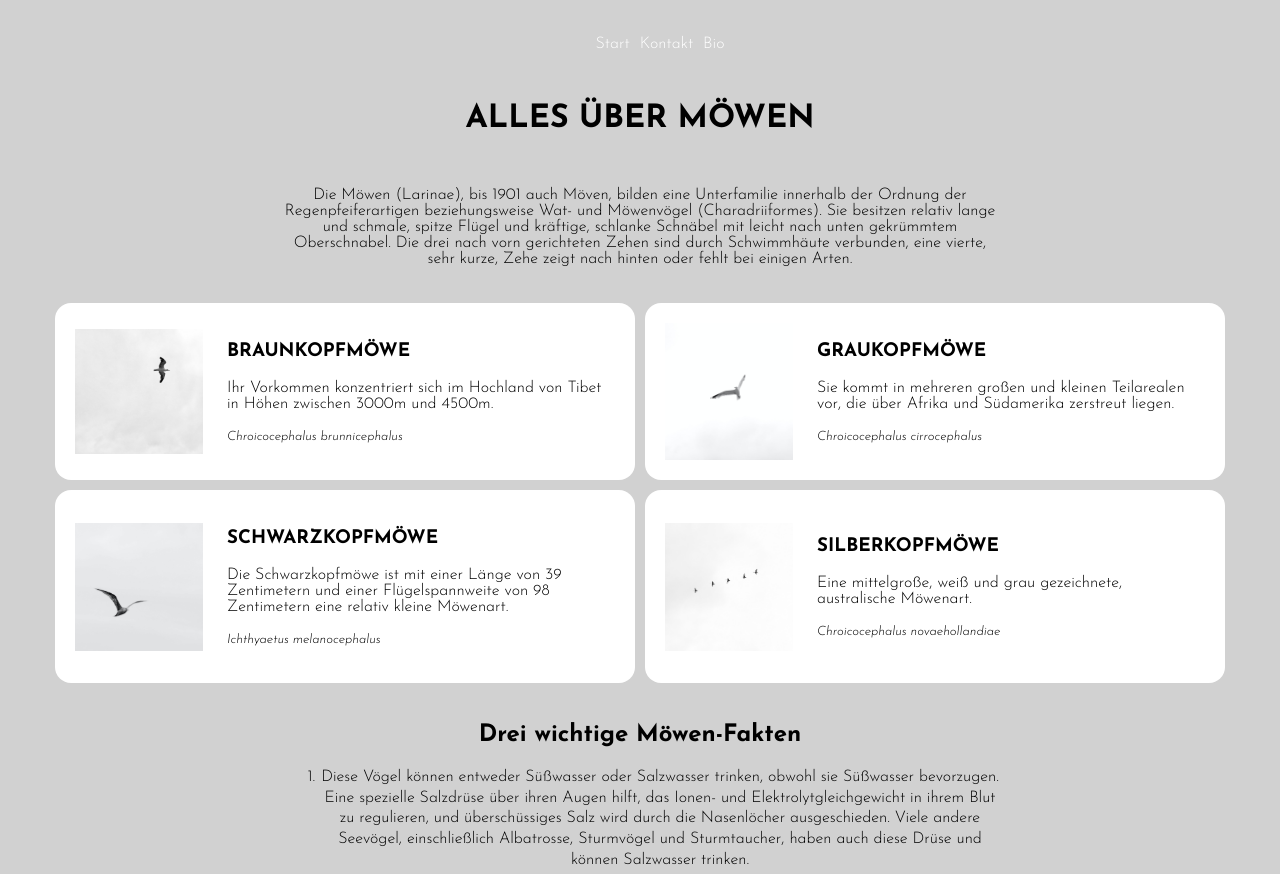
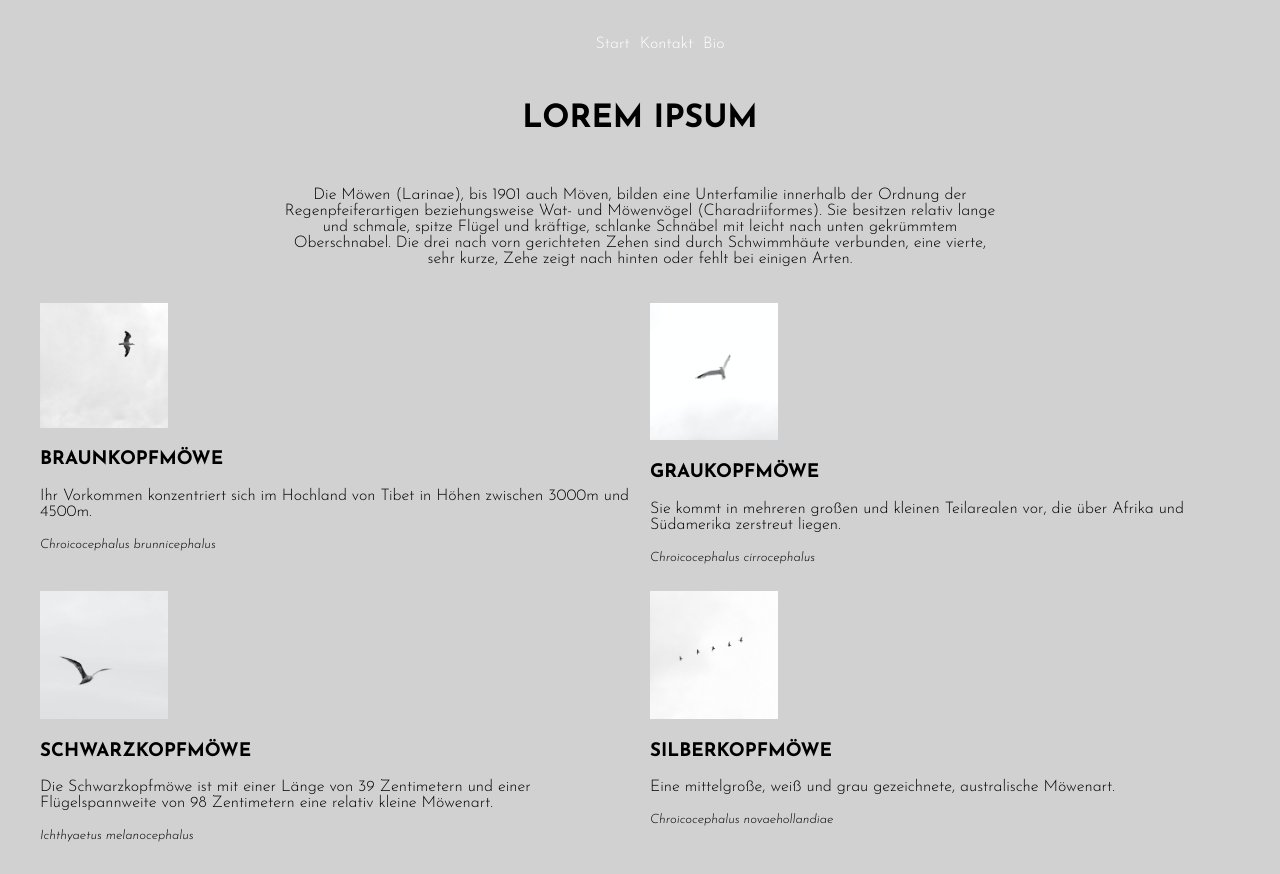
Before and after one commit to jonas-worrich/personal-website, a plain HTML site: page index.html in a window 1280 px wide. Shown: the top 874 px of the page. Drawn offline with Linux system fonts and the light colour scheme.

Commit message:
add media-queries for article-boxes

```diff
--- a/css-components/article-cards.css
+++ b/css-components/article-cards.css
@@ -1,21 +1,35 @@
+@media (min-width: 900px) {
   .article-box {
-  display: flex;
-  justify-content: center;
-  flex-wrap: wrap;
+    display: grid;
+    grid-template-columns: 50% 50%;
     padding: 20px 0 20px 0;
     gap: 10px;
   }
+}
 
+/*
+@media (min-width: 500px) {
   .article-card {
-  display: flex;
-  align-items: center;
-  width: 45%;
+    display: grid;
+    grid-template-columns: 30% 1fr;
+    padding: 20px;
+    gap: 24px;
+    background: #ffffff;
+    border-radius: 16px;
+    word-break: break-word;
+    margin-top: 20px;
+  }
+}
+ .article-card {
+    display: grid;
+    grid-template-columns: 30% 1fr;
     padding: 20px;
     gap: 24px;
     background: #ffffff;
     border-radius: 16px;
     word-break: break-word;
   }
+*/
 
 .article-card_heading {
   text-transform: uppercase;
--- a/index.html
+++ b/index.html
@@ -32,7 +32,7 @@
       </section>
     </header>
     <main>
-      <h1>Alles über möwen</h1>
+      <h1>lorem ipsum</h1>
       <section class="intro">
         <p>
           Die Möwen (Larinae), bis 1901 auch Möven, bilden eine Unterfamilie
```
Lines whose indentation alone changed are shown as unchanged.
